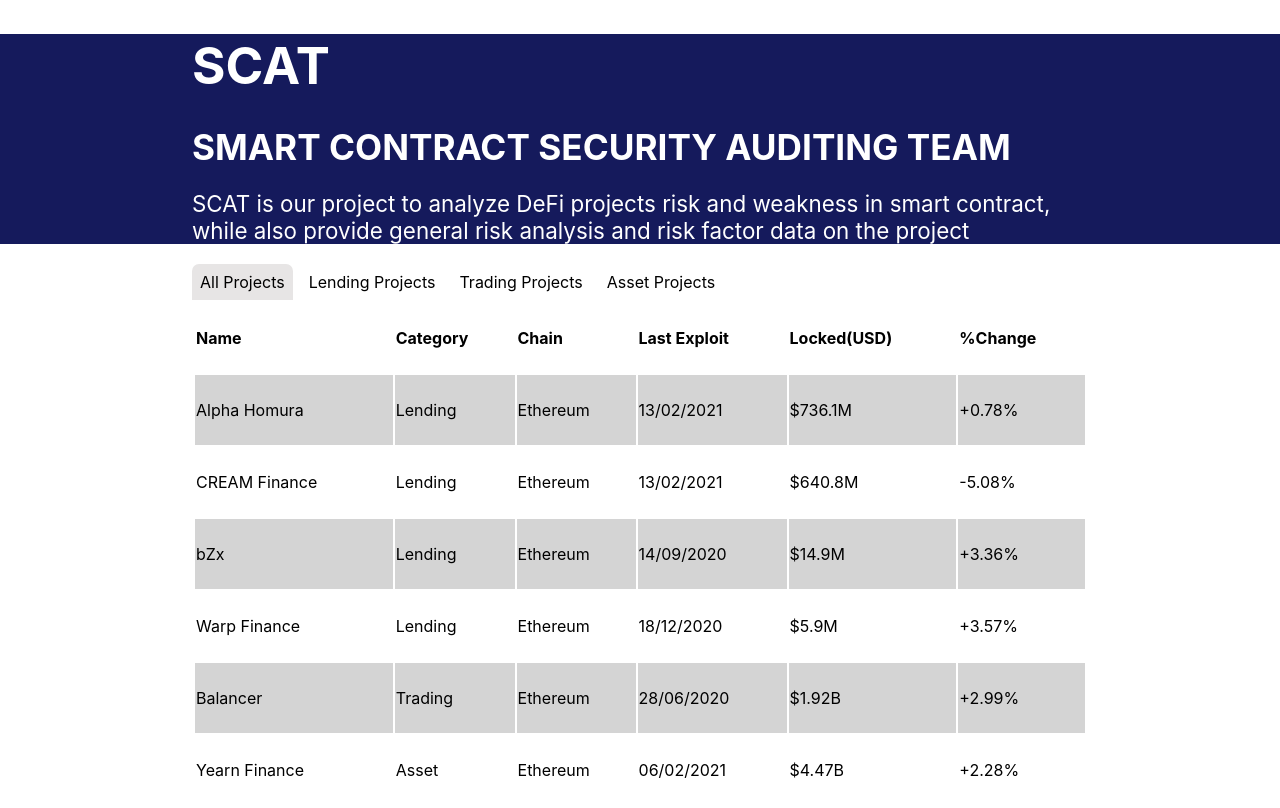
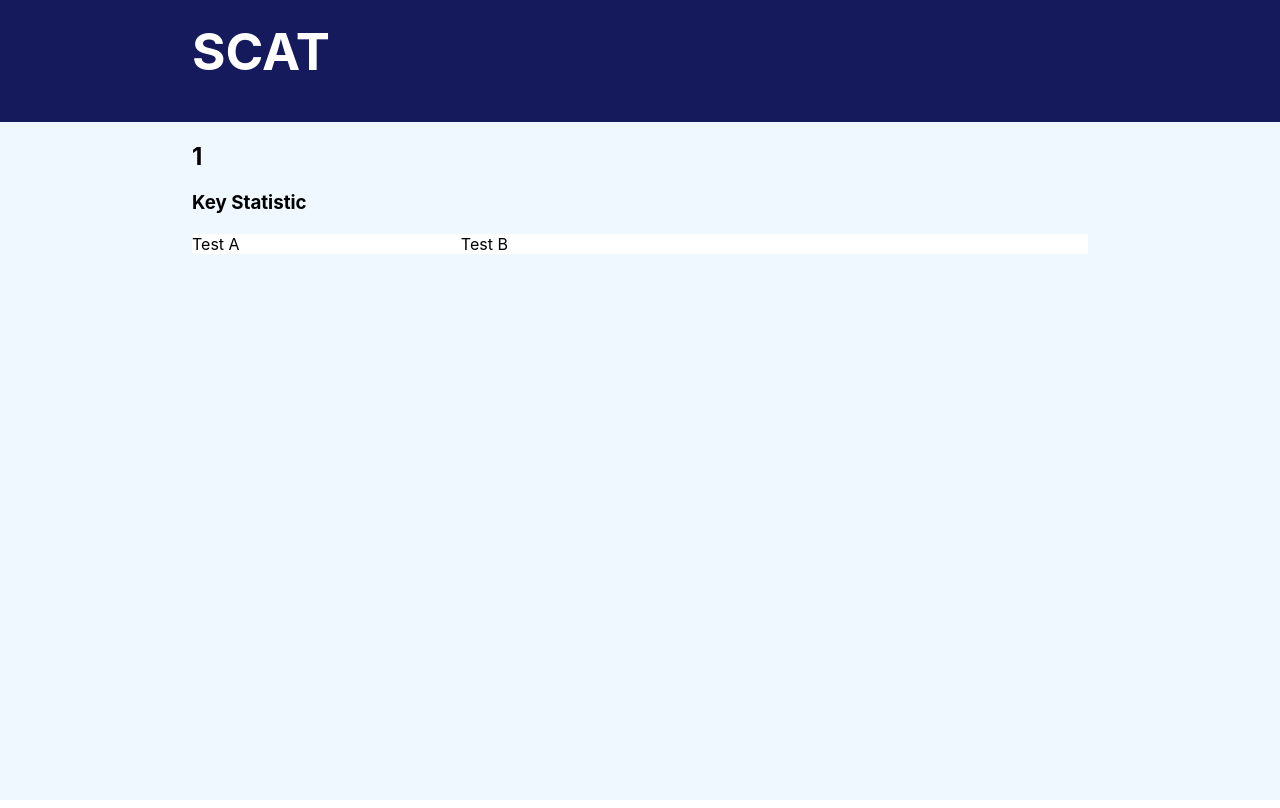
Before and after one commit to SaltAtWork/CE_Smart_Contract_Audit, a React (Create React App) app in the folder scat-web/: page /info/1 in a window 1280 px wide. Built offline with nearby package versions, Linux system fonts and the light colour scheme.

Commit message:
Implement React-Router for Routing 10/13/2021

```diff
--- a/scat-web/package.json
+++ b/scat-web/package.json
@@ -8,6 +8,7 @@
     "@testing-library/user-event": "^12.8.3",
     "react": "^17.0.2",
     "react-dom": "^17.0.2",
+    "react-router-dom": "^5.3.0",
     "react-scripts": "4.0.3",
     "web-vitals": "^1.1.2"
   },
--- a/scat-web/src/App.css
+++ b/scat-web/src/App.css
@@ -3,7 +3,14 @@
   clear: both;
   display: table;
 }
-
+#bg {
+  background-color: aliceblue;
+  height: 100%;
+  position: absolute;
+  left: 0;
+  width: 100%;
+  overflow: hidden;
+}
 #title {
   background-color: #151a5c;
 }
@@ -18,6 +25,7 @@
 }
 
 #title h1{
+  margin-top: 0px;
   font-size: 4vw;
 }
 
@@ -40,6 +48,8 @@
 #filter *{
   padding: 8px;
   margin-right: 8px;
+  border-style: solid;
+  border-color: #e7e5e5;
   border-radius: 7px 7px 0px 0px;
   text-align: center;
   background-color: white;
@@ -53,6 +63,7 @@
 }
 
 #defitable {
+  background-color: white;
   margin-left: 15%;
   margin-right: 15%;
 }
@@ -61,15 +72,42 @@
   width: 100%;
 }
 #defitable th{
+  cursor: default;
+}
+#defitable th,td{
+  padding-left: 5px;
   text-align: left;
-  cursor:default;
 }
 #defitable tr{
-  margin-left: 5px;
   height: 70px;
   cursor: pointer;
 }
 tr:nth-child(even) {background-color: #d4d4d4;}
+
+#infotitle{
+  margin-left: 15%;
+  margin-bottom: 20px;
+  margin-right: 15%;
+}
+
+#infopage{
+  display: grid;
+  grid-template-columns: 30% 70%;
+  text-align: left;
+  margin-left: 15%;
+  margin-bottom: 20px;
+  margin-right: 15%;
+}
+#infoitem-a{
+  grid-column: 1/2;
+  margin-bottom: 20px;
+  background-color: white;
+}
+#infoitem-b{
+  grid-column: 2/3;
+  margin-bottom: 20px;
+  background-color: white;
+}
 
 .col-1 {width: 8.33%;}
 .col-2 {width: 16.66%;}
--- a/scat-web/src/App.js
+++ b/scat-web/src/App.js
@@ -1,6 +1,8 @@
 import './App.css';
 import {useState} from 'react';
 import ListTable from './components/ListTable.js';
+import InfoPage from './components/InfoPage';
+import {BrowserRouter as Router,Switch,Route,Link} from 'react-router-dom'
 //import {v4 as uuidv4} from 'uuid';
 
 
@@ -101,9 +103,14 @@
 
 function App() {
   return (
-    <div>
+    <div id="bg">
+      <Switch>
+          <Route path="/" exact>
             <Title />
             <DeFiTable />
+          </Route>
+          <Route path="/info/:name" component={InfoPage} />
+      </Switch>
     </div>
   );
 }
--- /dev/null
+++ b/scat-web/src/components/InfoPage.js
@@ -0,0 +1,21 @@
+import {Link} from 'react-router-dom'
+
+function InfoPage(props){
+    return(
+        <div>
+            <div id="title">
+                <Link to="/" style={{textDecoration: 'none'}}><h1>SCAT</h1></Link>
+            </div>
+            <div id="infotitle">
+                <h2>{props.match.params.name}</h2>
+                <h3>Key Statistic</h3>
+            </div>
+            <div id="infopage">
+                <div id="infoitem-a">Test A</div>
+                <div id="infoitem-b">Test B</div>
+            </div>
+        </div>
+    );
+}
+
+export default InfoPage;
--- a/scat-web/src/components/ListTable.js
+++ b/scat-web/src/components/ListTable.js
@@ -1,7 +1,14 @@
+import {useHistory} from 'react-router-dom'
+
 function TableRow(props){
   const {input} = props;
+  const history = useHistory();
+  const handleClick=()=>{
+    history.push('/info/' + input.name);
+  }
+
   return(
-    <tr>
+    <tr onClick={handleClick}>
       <td>{input.name}</td>
       <td>{input.category}</td>
       <td>{input.chain}</td>
@@ -44,3 +51,7 @@
 }
 
 export default ListTable
+
+/*
+
+*/
--- a/scat-web/src/index.js
+++ b/scat-web/src/index.js
@@ -3,11 +3,12 @@
 import './index.css';
 import App from './App';
 import reportWebVitals from './reportWebVitals';
+import {BrowserRouter} from 'react-router-dom'
 
 ReactDOM.render(
-  <React.StrictMode>
+  <BrowserRouter>
     <App />
-  </React.StrictMode>,
+  </BrowserRouter>,
   document.getElementById('root')
 );
 
```
Also changed, not shown: 1 other file (tests, documents, lock files or other folders). Lines whose indentation alone changed are shown as unchanged.
